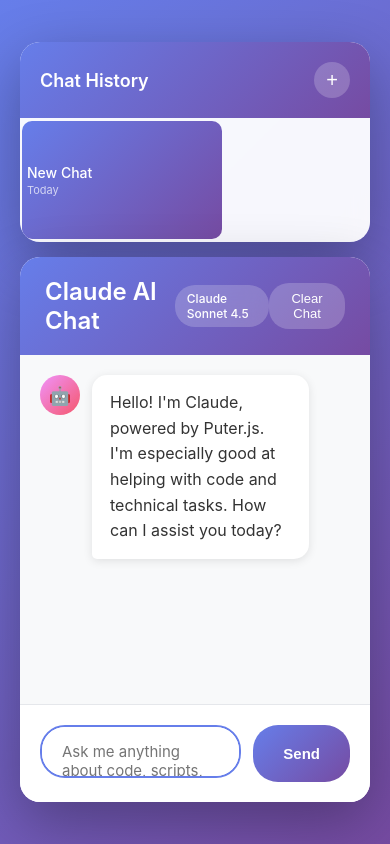
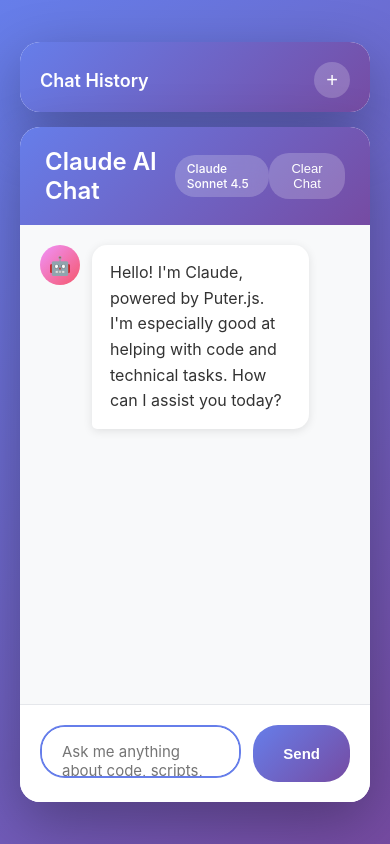
Before and after one commit to eroot57/myai, a plain HTML site: page index.html in a window 390 px wide. Drawn offline with nearby package versions, Linux system fonts and the light colour scheme.

Commit message:
Update index.html

```diff
--- a/index.html
+++ b/index.html
@@ -470,7 +470,7 @@
 
             .sidebar {
                 width: 100%;
-                height: 200px;
+                height: 70px;
             }
 
             .chat-list {
```
